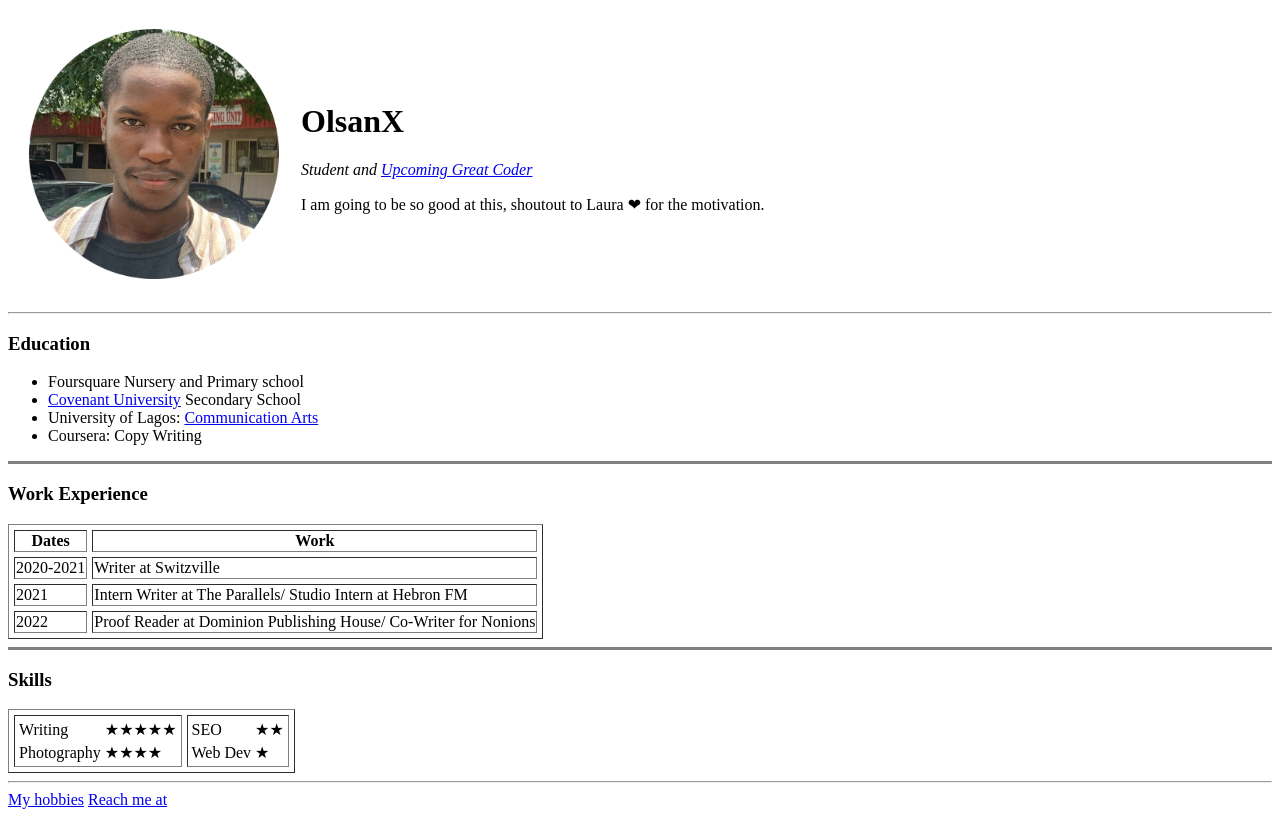
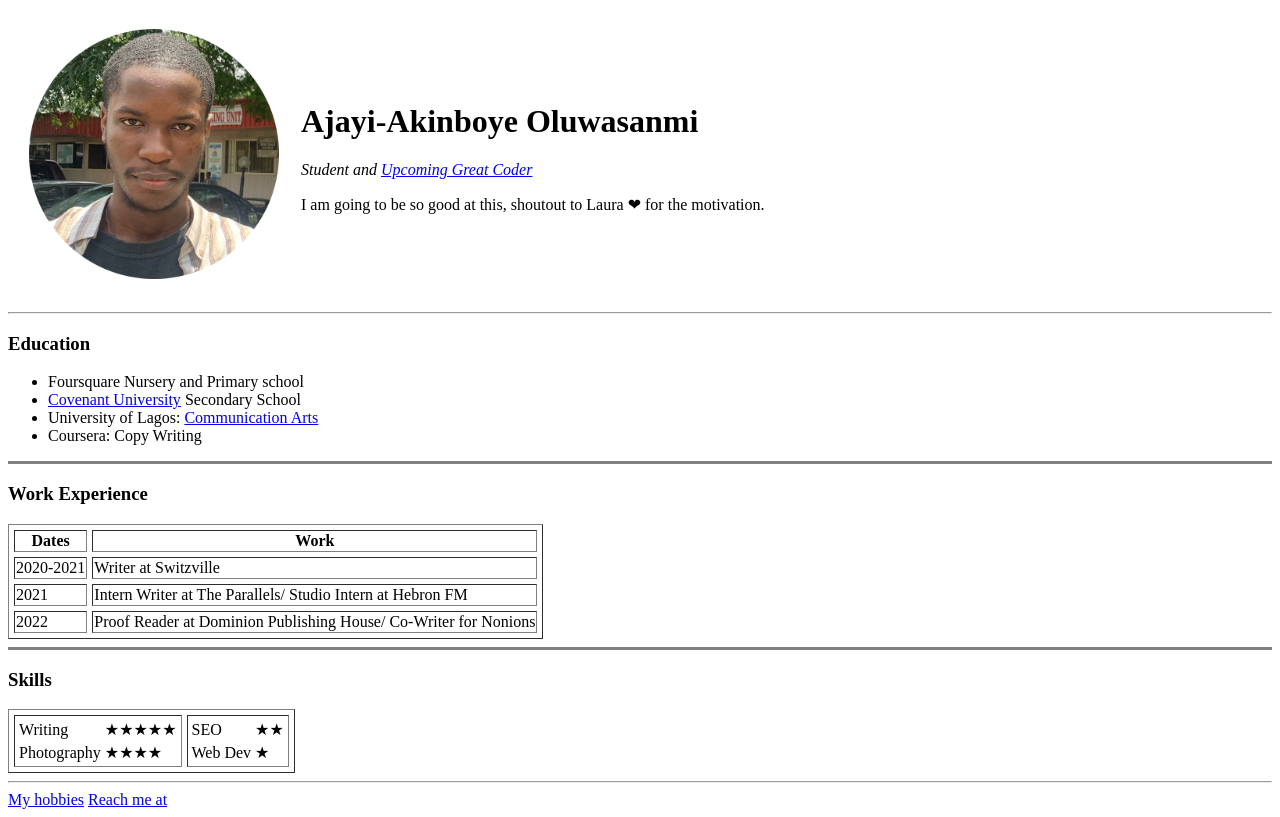
Before and after one commit to olsanx/olsanx.github.io, a plain HTML site: page index.html in a window 1280 px wide. Drawn offline with Linux system fonts and the light colour scheme.

Commit message:
Add files via upload

```diff
--- a/index.html
+++ b/index.html
@@ -11,7 +11,7 @@
   		  <td><img src="sanmi-modified.png"
   	width="250"
   	height="250"></td>
-  		<td><h1>OlsanX</h1>
+  		<td><h1>Ajayi-Akinboye Oluwasanmi</h1>
   		<p><em>Student and <a href="https://www.linkedin.com/in/olsanx/">Upcoming Great Coder</a></em></p>
     <p>I am going to be so good at this, shoutout to Laura ❤ for the motivation.</p></td>
         </tr>
```
